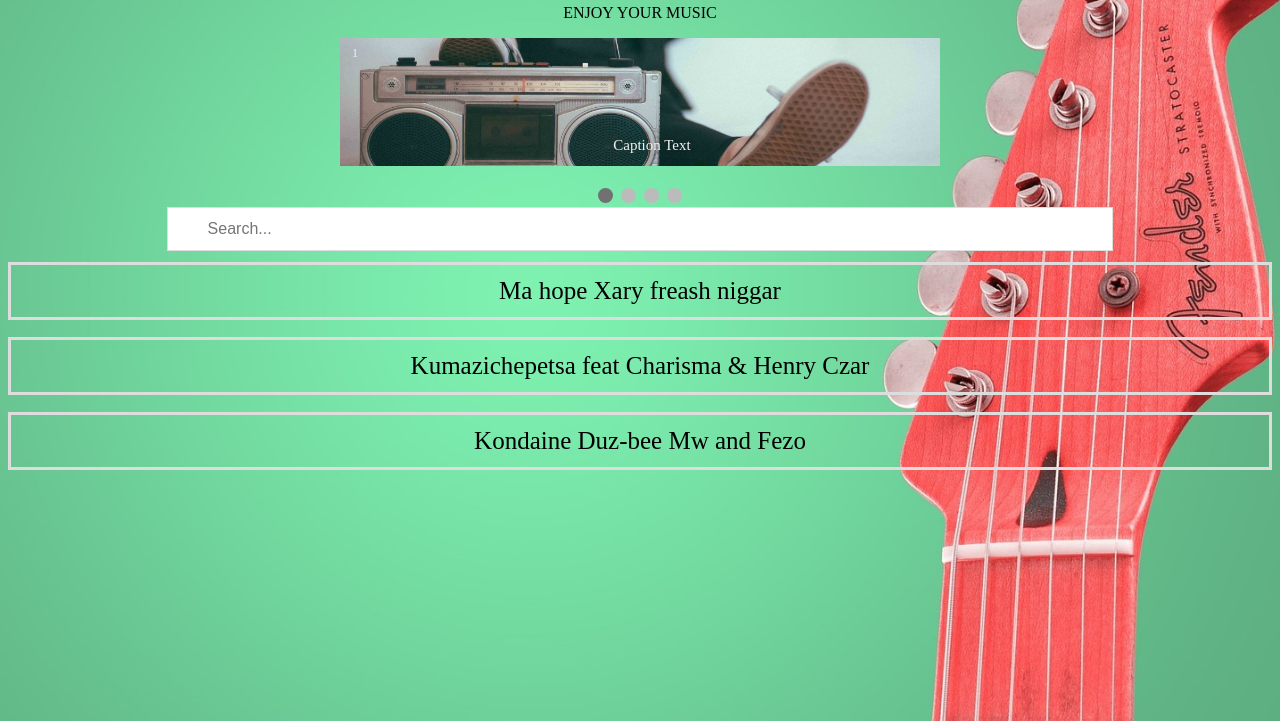
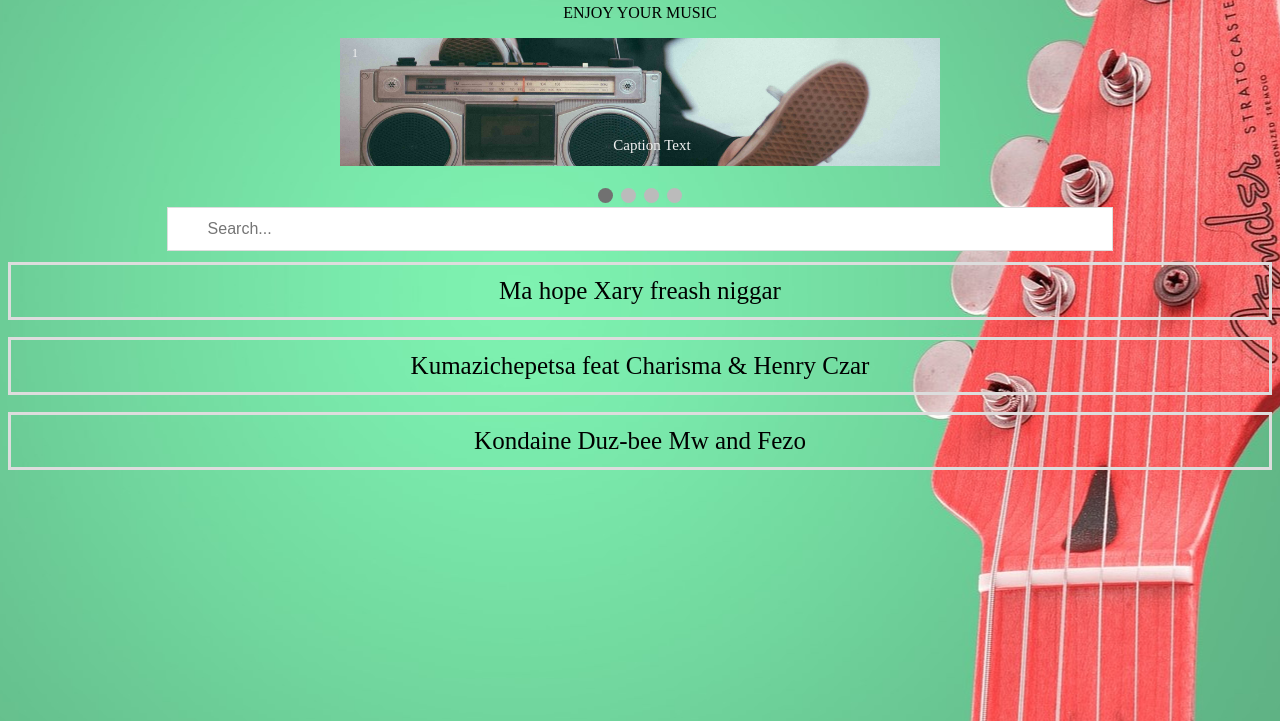
Before and after one commit to KingGomani/mmm, a plain HTML site: page mp3.html in a window 1280 px wide. Shown: the part 79-800 px from the top of the page. Drawn offline with Linux system fonts and the light colour scheme.

Commit message:
Update mp3.html

```diff
--- a/mp3.html
+++ b/mp3.html
@@ -117,10 +117,10 @@ a:hover, a:active {
 <style>
 html {
   background: url(pic/background/cc4.jpg) no-repeat center center fixed;
-  -webkit-background-size: cover;
-  -moz-background-size: cover;
-  -o-background-size: cover;
-  background-size: cover;
+  -webkit-background-size: full;
+  -moz-background-size: fullr;
+  -o-background-size: full;
+  background-size: cove;
 }
 </style>
 
```
